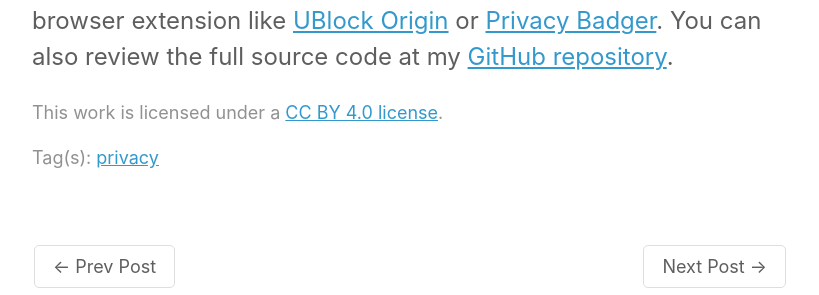
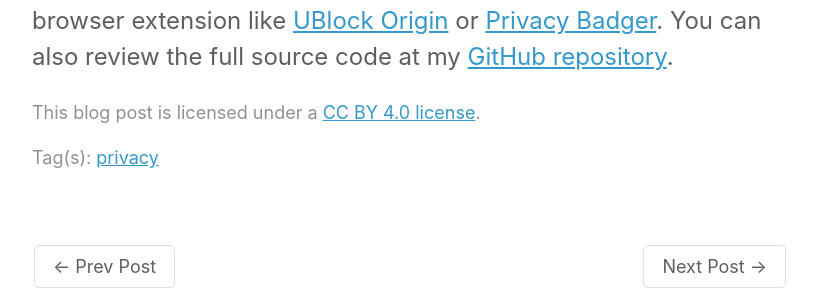
Before and after one commit to ajpwalser/ajpwalser.github.io, a Jekyll site: the page built from _posts/2021-06-22-no-tracking.md, in a window 1280 px wide. Shown: the part 547-842 px from the top of the page, without its empty margins (230-1049 px from the left). Built offline with Jekyll 4.4.1, drawn with Linux system fonts in a browser that asks for light colours; some web fonts are replaced.

Commit message:
Update cc.html

```diff
--- a/_includes/cc.html
+++ b/_includes/cc.html
@@ -1 +1 @@
-<p class="cc">This work is licensed under a <a href="https://creativecommons.org/licenses/by/4.0/">CC BY 4.0 license</a>.</p>
+<p class="cc">This blog post is licensed under a <a href="https://creativecommons.org/licenses/by/4.0/">CC BY 4.0 license</a>.</p>
```
